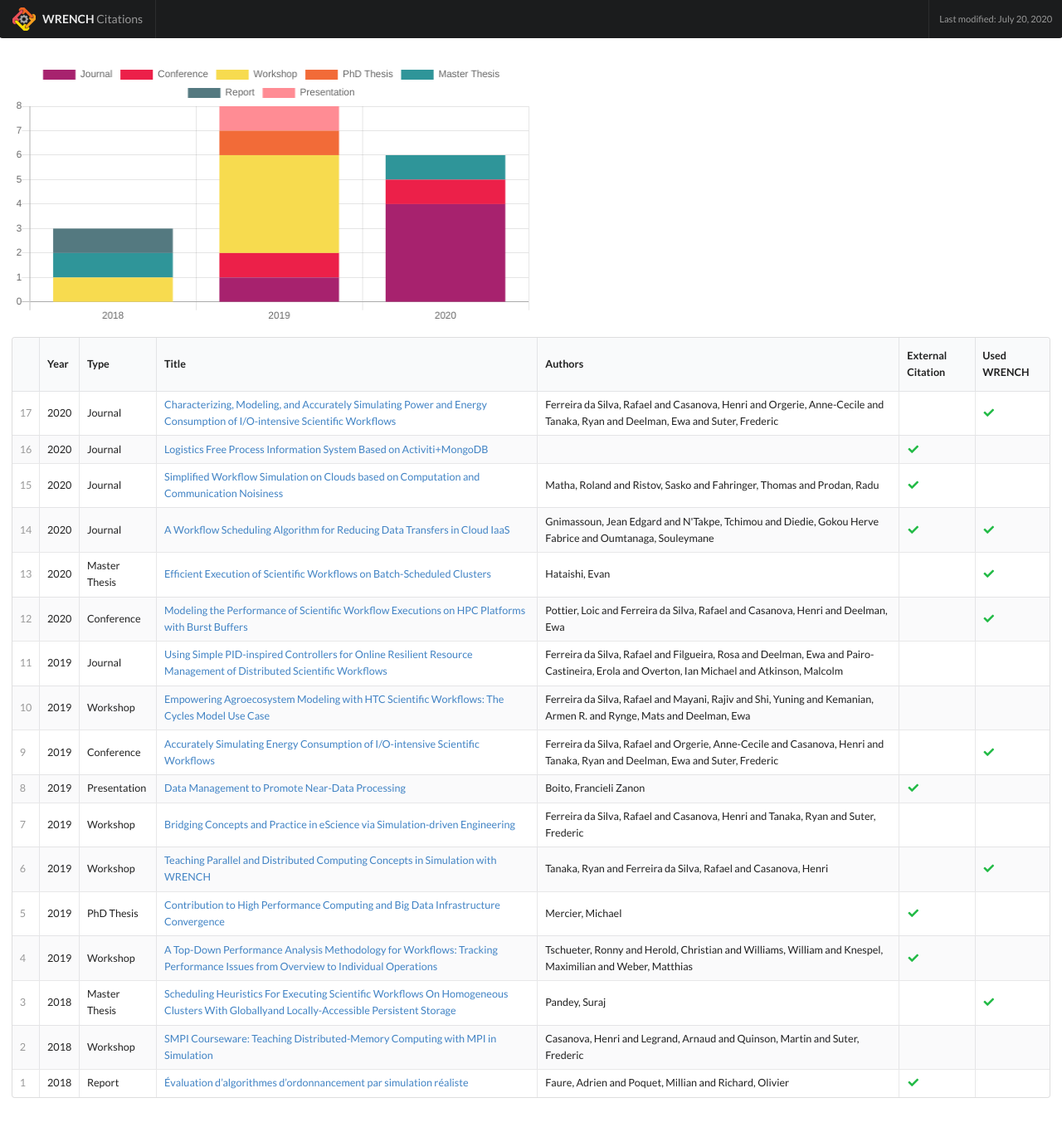
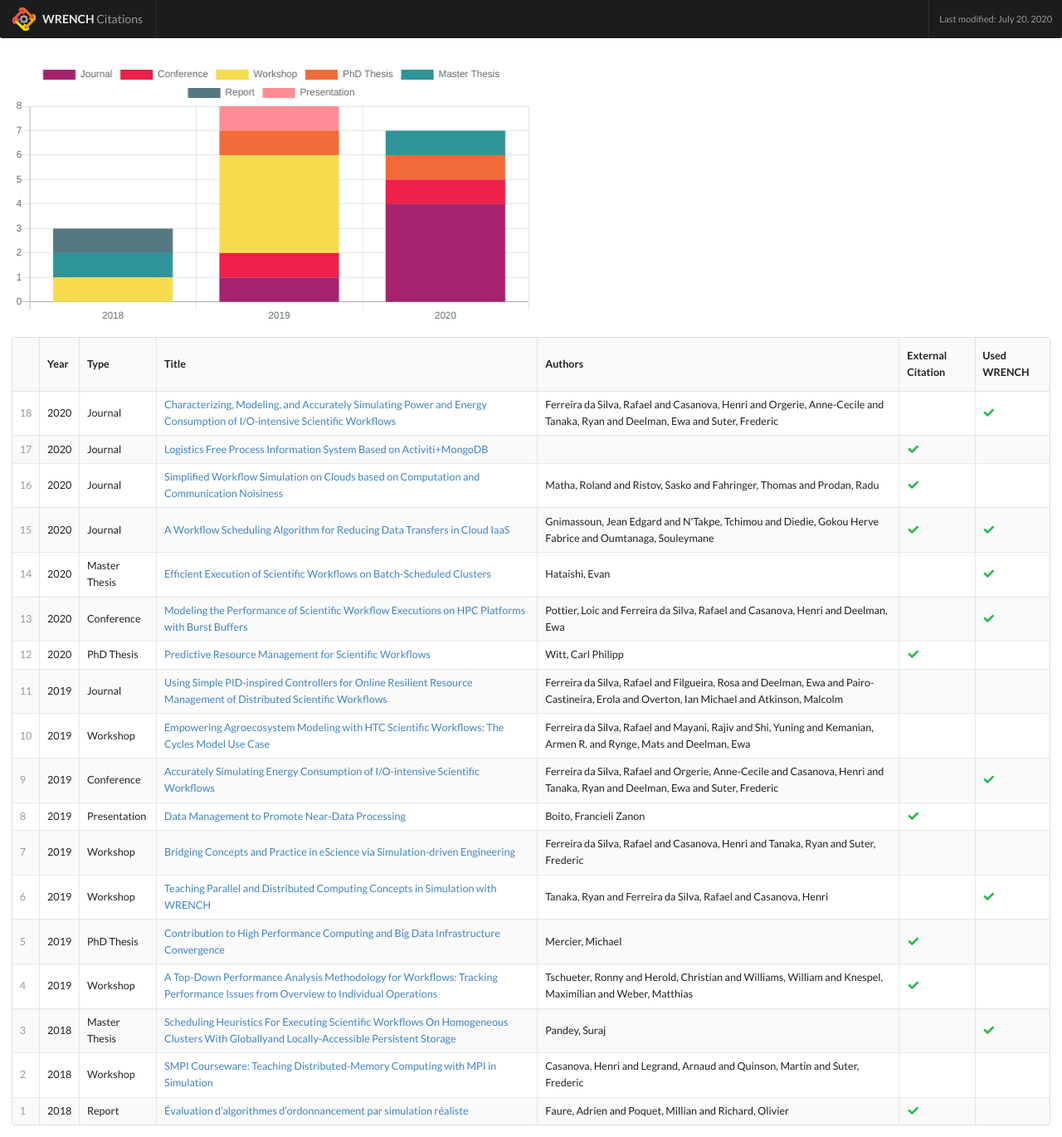
Before and after one commit to wrench-project/wrench-citations, a Jekyll site: the page built from index.html, in a window 1280 px wide. Shown: the whole page at 83% size. Built offline with Jekyll 4.4.1, drawn with Linux system fonts in a browser that asks for light colours; nearby versions of some CDN libraries; the list of posts is cut into pages by our own code; before the commit the page ends 1337 px from its top, so only the background shows below that.

Commit message:
Update citations.yml

```diff
--- a/_data/citations.yml
+++ b/_data/citations.yml
@@ -1,3 +1,11 @@
+- year: 2020
+  type: "PhD Thesis"
+  title: "Predictive Resource Management for Scientific Workflows"
+  authors: "Witt, Carl Philipp"
+  url: "https://edoc.hu-berlin.de/handle/18452/22342"
+  self: False
+  usage: False
+
 - year: 2020
   type: "Conference"
   title: "Modeling the Performance of Scientific Workflow Executions on HPC Platforms with Burst Buffers"
```
